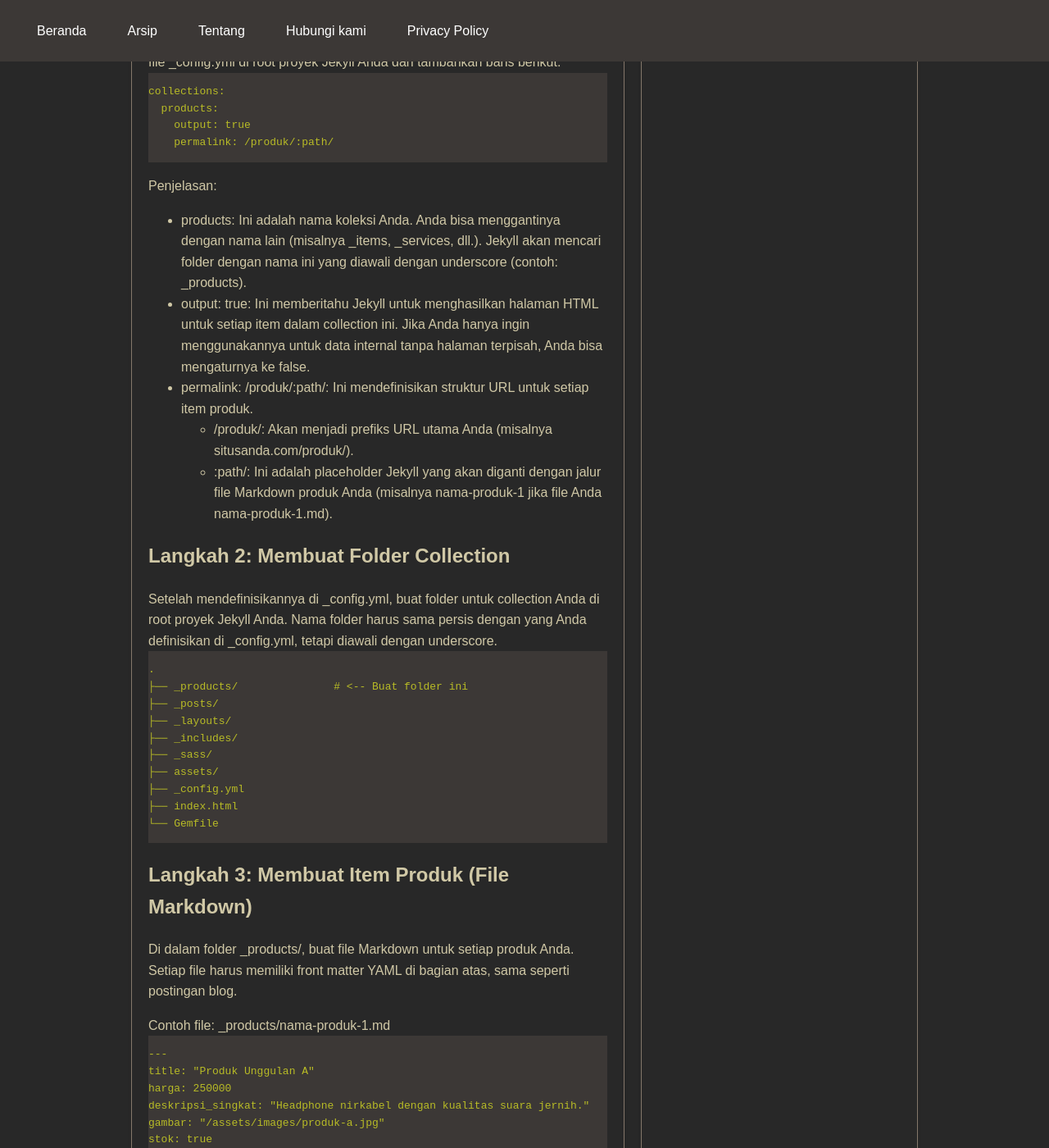
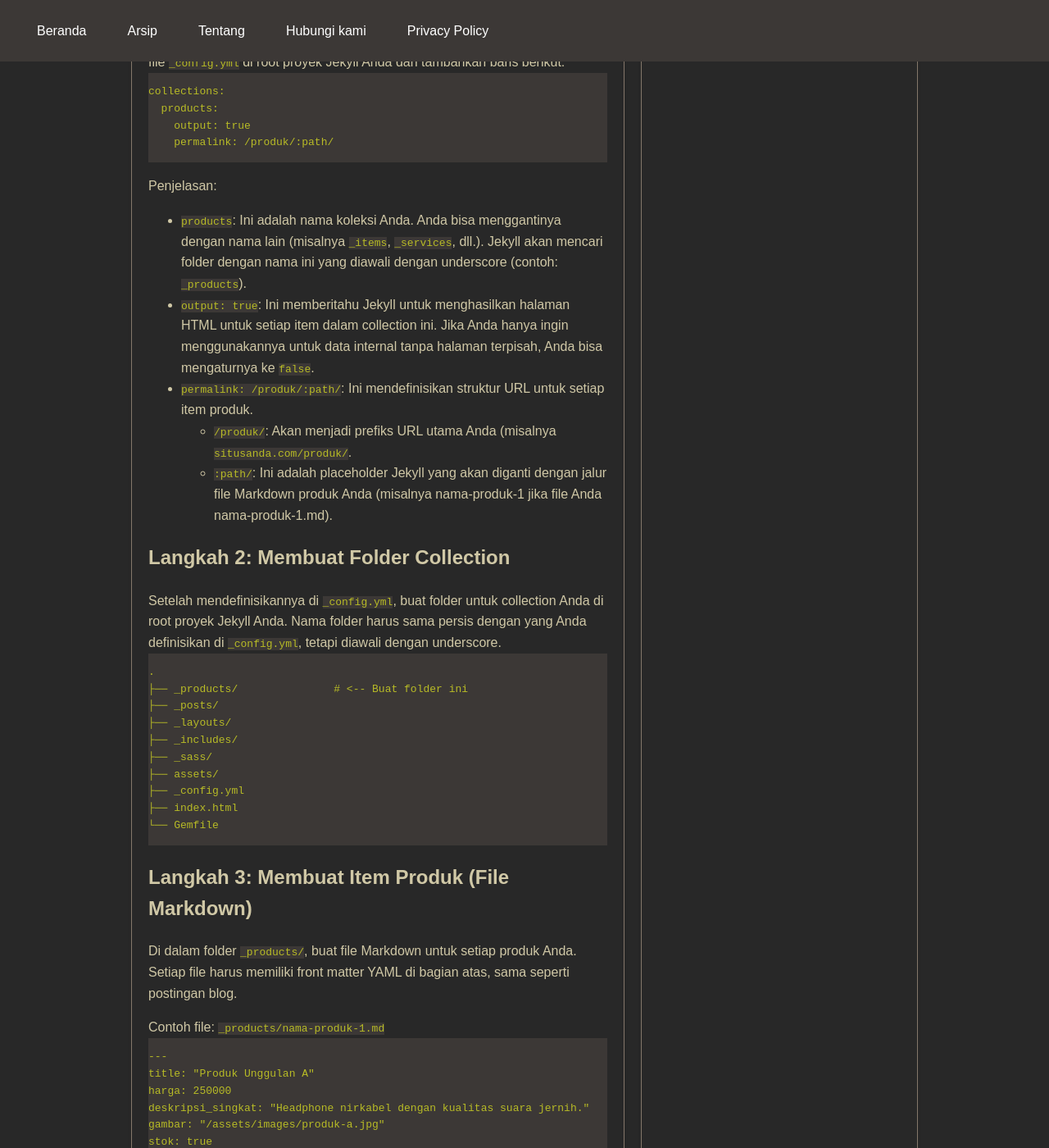
Before and after one commit to x-qmo/x-qmo.github.io, a Jekyll site: the page built from _posts/2025-05-30-menampilkan-daftar-produk-dengan-collection-jekyll.md, in a window 1280 px wide and 1400 px high, scrolled down 952 px. Shown: the whole window at 82% size. Built offline with Jekyll 4.4.1, drawn with Linux system fonts in a browser that asks for light colours; comment, search, counter and statistics services are not loaded; some of the changed text lies outside the part shown.

Commit message:
Update 2025-05-30-menampilkan-daftar-produk-dengan-collection-jekyll.md

````diff
--- a/_posts/2025-05-30-menampilkan-daftar-produk-dengan-collection-jekyll.md
+++ b/_posts/2025-05-30-menampilkan-daftar-produk-dengan-collection-jekyll.md
@@ -13,7 +13,7 @@ membuat collection produk di Jekyll adalah cara yang bagus untuk mengatur dan me
 
 ### Langkah 1: Mendefinisikan Collection di _config.yml
 
-Pertama, Anda perlu memberi tahu Jekyll tentang collection baru Anda. Buka file _config.yml di root proyek Jekyll Anda dan tambahkan baris berikut:
+Pertama, Anda perlu memberi tahu Jekyll tentang collection baru Anda. Buka file `_config.yml` di root proyek Jekyll Anda dan tambahkan baris berikut:
 
 {% raw %}
 ```
@@ -26,15 +26,15 @@ collections:
 
 Penjelasan:
 
-* products: Ini adalah nama koleksi Anda. Anda bisa menggantinya dengan nama lain (misalnya _items, _services, dll.). Jekyll akan mencari folder dengan nama ini yang diawali dengan underscore (contoh: _products).
-* output: true: Ini memberitahu Jekyll untuk menghasilkan halaman HTML untuk setiap item dalam collection ini. Jika Anda hanya ingin menggunakannya untuk data internal tanpa halaman terpisah, Anda bisa mengaturnya ke false.
-* permalink: /produk/:path/: Ini mendefinisikan struktur URL untuk setiap item produk.
-    * /produk/: Akan menjadi prefiks URL utama Anda (misalnya situsanda.com/produk/).
-    * :path/: Ini adalah placeholder Jekyll yang akan diganti dengan jalur file Markdown produk Anda (misalnya nama-produk-1 jika file Anda nama-produk-1.md).
+* `products`: Ini adalah nama koleksi Anda. Anda bisa menggantinya dengan nama lain (misalnya `_items`, `_services`, dll.). Jekyll akan mencari folder dengan nama ini yang diawali dengan underscore (contoh: `_products`).
+* `output: true`: Ini memberitahu Jekyll untuk menghasilkan halaman HTML untuk setiap item dalam collection ini. Jika Anda hanya ingin menggunakannya untuk data internal tanpa halaman terpisah, Anda bisa mengaturnya ke `false`.
+* `permalink: /produk/:path/`: Ini mendefinisikan struktur URL untuk setiap item produk.
+    * `/produk/`: Akan menjadi prefiks URL utama Anda (misalnya `situsanda.com/produk/`.
+    * `:path/`: Ini adalah placeholder Jekyll yang akan diganti dengan jalur file Markdown produk Anda (misalnya nama-produk-1 jika file Anda nama-produk-1.md).
 
 ## Langkah 2: Membuat Folder Collection
 
-Setelah mendefinisikannya di _config.yml, buat folder untuk collection Anda di root proyek Jekyll Anda. Nama folder harus sama persis dengan yang Anda definisikan di _config.yml, tetapi diawali dengan underscore.
+Setelah mendefinisikannya di `_config.yml`, buat folder untuk collection Anda di root proyek Jekyll Anda. Nama folder harus sama persis dengan yang Anda definisikan di `_config.yml`, tetapi diawali dengan underscore.
 
 {% raw %}
 ```
@@ -53,9 +53,9 @@ Setelah mendefinisikannya di _config.yml, buat folder untuk collection Anda di r
 
 ## Langkah 3: Membuat Item Produk (File Markdown)
 
-Di dalam folder _products/, buat file Markdown untuk setiap produk Anda. Setiap file harus memiliki front matter YAML di bagian atas, sama seperti postingan blog.
+Di dalam folder `_products/`, buat file Markdown untuk setiap produk Anda. Setiap file harus memiliki front matter YAML di bagian atas, sama seperti postingan blog.
 
-Contoh file: _products/nama-produk-1.md
+Contoh file: `_products/nama-produk-1.md`
 
 {% raw %}
 ```
@@ -79,7 +79,7 @@ Penjelasan:
 
 ## Langkah 4: Membuat Layout untuk Produk
 
-Buat tata letak khusus untuk menampilkan detail produk Anda. Ini mirip dengan tata letak untuk postingan blog. Buat file baru di _layouts/ misalnya _layouts/product.html.
+Buat tata letak khusus untuk menampilkan detail produk Anda. Ini mirip dengan tata letak untuk postingan blog. Buat file baru di `_layouts/` misalnya `_layouts/product.html`.
 
 {% raw %}
 ```
@@ -109,18 +109,17 @@ layout: default
 
 Penjelasan :
 
-{% raw %}
-```
-layout: default: Ini berarti tata letak product.html akan menggunakan tata letak default.html sebagai "induknya".
-{{ page.title }}, {{ page.gambar }}, {{ page.harga }}: Ini adalah cara Anda mengakses variabel yang Anda definisikan di front matter file produk (_products/nama-produk-1.md).
-{{ content }}: Ini akan merender konten Markdown yang Anda tulis di bawah front matter file produk.
-| number_with_delimiter: Ini adalah filter Liquid (bahasa template Jekyll) untuk memformat angka dengan pemisah ribuan (misalnya 250000 menjadi 250.000).
-```
-{% endraw %}
+
+
+* `layout: default`: Ini berarti tata letak product.html akan menggunakan tata letak `default.html` sebagai "induknya".
+* {% raw %}`{{ page.title }}`{% endraw %}, {% raw %}`{{ page.gambar }}`{% endraw %}, {% raw %}`{{ page.harga }}`{% endraw %}: Ini adalah cara Anda mengakses variabel yang Anda definisikan di front matter file produk (`_products/nama-produk-1.md`).
+* {% raw %}`{{ content }}`{% endraw %}: Ini akan merender konten Markdown yang Anda tulis di bawah front matter file produk.
+* {% raw %}`| number_with_delimiter`{% endraw %}: Ini adalah filter Liquid (bahasa template Jekyll) untuk memformat angka dengan pemisah ribuan (misalnya 250000 menjadi 250.000).
+
 
 ## Langkah 5: Menampilkan Daftar Produk
 
-Untuk menampilkan daftar semua produk Anda, Anda bisa membuat halaman baru (misalnya products.html atau index.html jika itu halaman beranda produk) di root proyek Anda, atau di mana pun Anda ingin menampilkan daftar tersebut.
+Untuk menampilkan daftar semua produk Anda, Anda bisa membuat halaman baru (misalnya `products.html` atau `index.html` jika itu halaman beranda produk) di root proyek Anda, atau di mana pun Anda ingin menampilkan daftar tersebut.
 
 Contoh file: products.html
 
@@ -151,21 +150,19 @@ title: "Daftar Produk Kami"
 
 Penjelasan :
 
-{% raw %}
-```
-{% assign sorted_products = site.products | sort: "title" %}: Ini mengakses semua item dari collection products (yang tersedia melalui site.products) dan mengurutkannya berdasarkan judul.
-{% for product in sorted_products %}: Ini adalah loop Liquid yang akan mengulang setiap item produk.
-{{ product.url }}: Ini akan menghasilkan URL unik untuk setiap produk (berdasarkan permalink yang Anda atur di _config.yml).
-Anda bisa mengakses semua variabel front matter (product.title, product.gambar, product.harga, product.deskripsi_singkat) di dalam loop.
-```
-{% endraw %}
+
+* {% raw %}`{% assign sorted_products = site.products | sort: "title" %}`{% endraw %}: Ini mengakses semua item dari collection products (yang tersedia melalui `site.products`) dan mengurutkannya berdasarkan judul.
+* {% raw %}`{% for product in sorted_products %}`{% endraw %}: Ini adalah loop Liquid yang akan mengulang setiap item produk.
+* {% raw %}`{{ product.url }}`{% endraw %}: Ini akan menghasilkan URL unik untuk setiap produk (berdasarkan permalink yang Anda atur di `_config.yml`).
+Anda bisa mengakses semua variabel front matter (`product.title`, `product.gambar`, `product.harga`, `product.deskripsi_singkat`) di dalam loop.
+
 
 Ringkasan Alur Kerja:
 
-* Konfigurasi: Definisikan collection di _config.yml.
-* Struktur: Buat folder _products/.
-* Konten: Tulis file Markdown individual untuk setiap produk di _products/ dengan front matter yang relevan.
-* Tampilan Detail: Buat tata letak (_layouts/product.html) untuk halaman detail setiap produk.
-* Daftar Tampilan: Buat halaman untuk menampilkan semua produk (misalnya products.html) menggunakan loop Liquid untuk mengulang site.products.
+* Konfigurasi: Definisikan collection di `_config.yml`.
+* Struktur: Buat folder `_products/`.
+* Konten: Tulis file Markdown individual untuk setiap produk di `_products/` dengan front matter yang relevan.
+* Tampilan Detail: Buat tata letak (`_layouts/product.html`) untuk halaman detail setiap produk.
+* Daftar Tampilan: Buat halaman untuk menampilkan semua produk (misalnya `products.html`) menggunakan loop Liquid untuk mengulang `site.products`.
 
-Setelah mengikuti langkah-langkah ini, jalankan bundle exec jekyll serve di terminal Anda, dan Anda akan dapat melihat collection produk Anda berfungsi!
+Setelah mengikuti langkah-langkah ini, jalankan `bundle exec jekyll serve` di terminal Anda, dan Anda akan dapat melihat collection produk Anda berfungsi!
````
